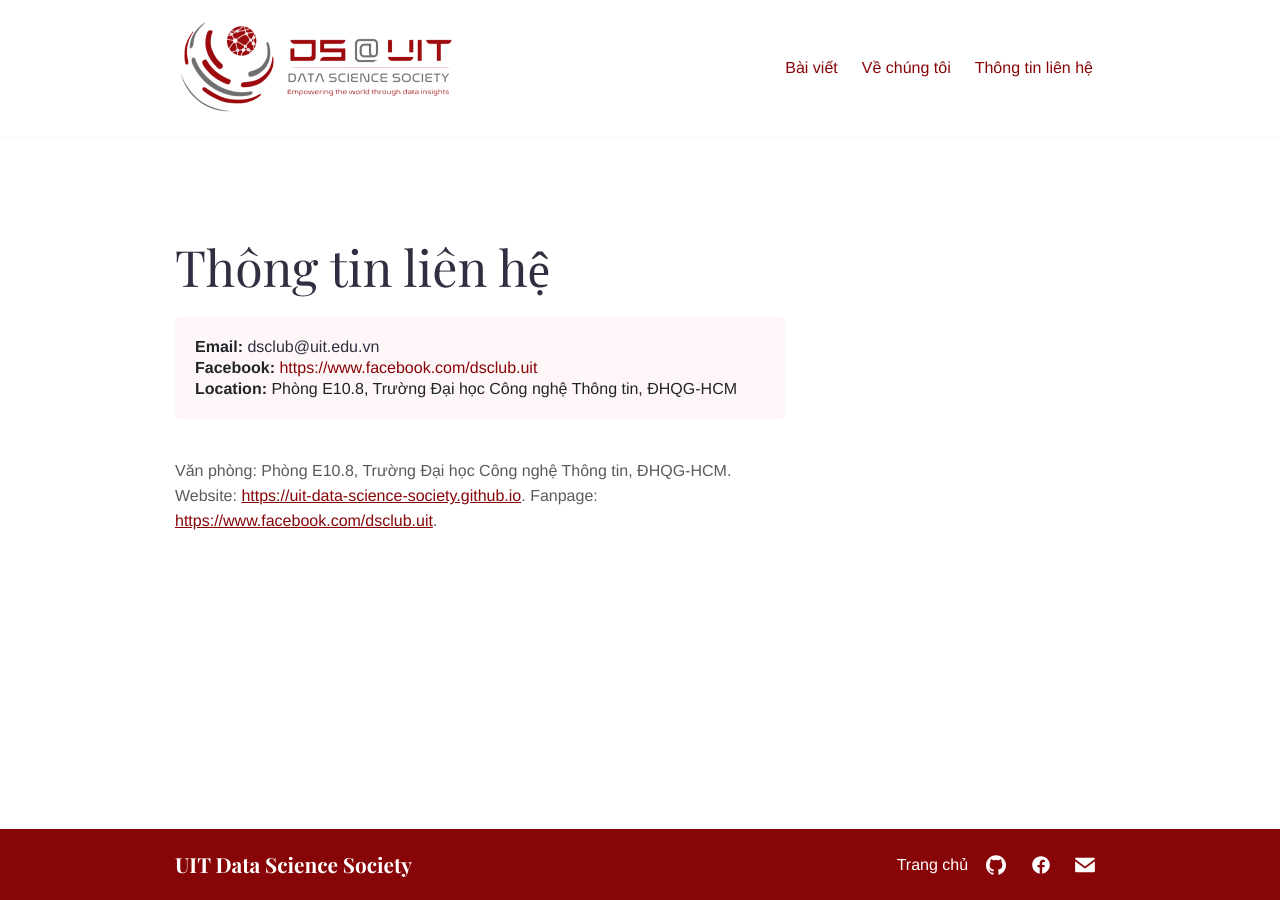
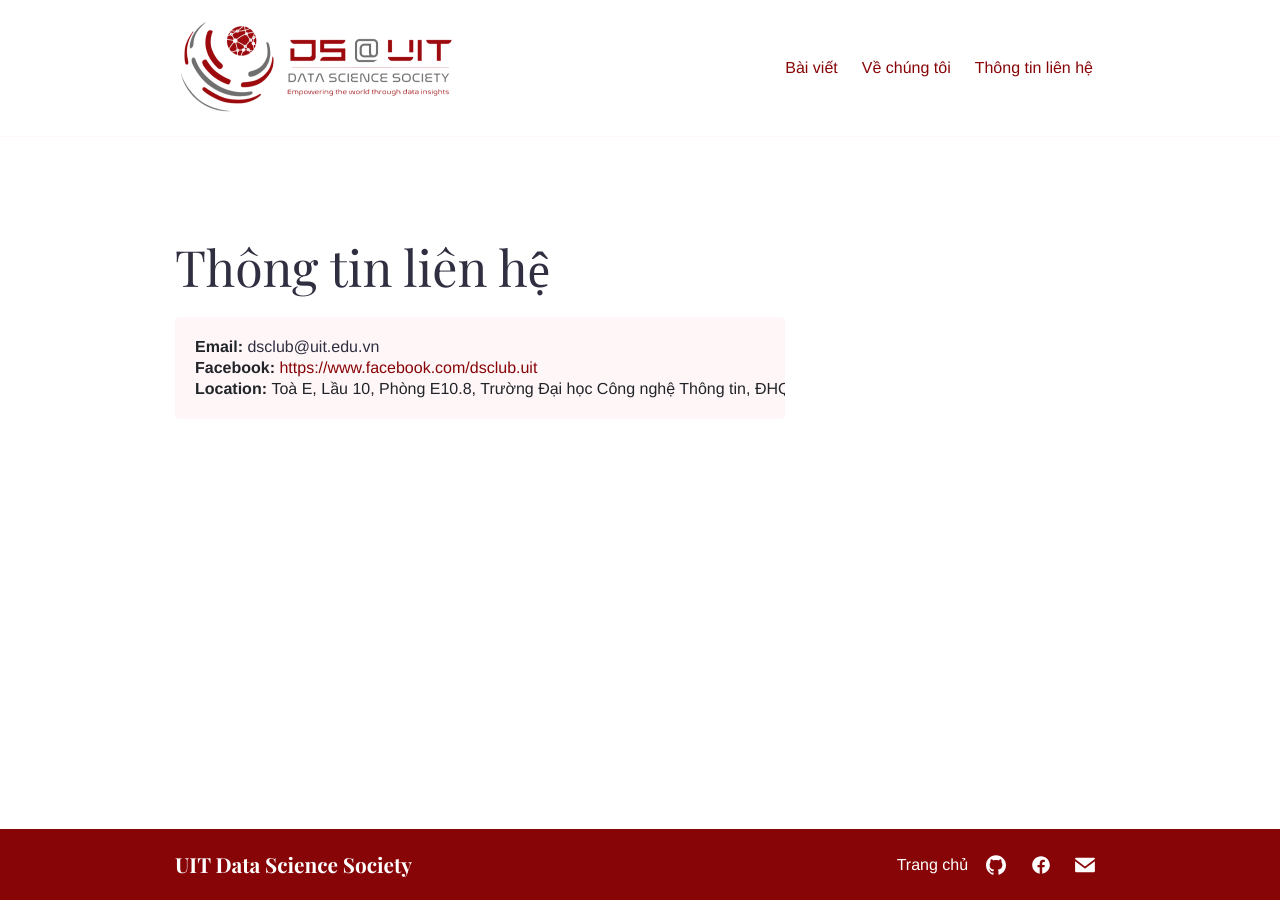
Before and after one commit to uit-data-science-society/uit-data-science-society.github.io, a Jekyll site: the page built from contact.md, in a window 1280 px wide. Built offline with Jekyll 4.4.1, drawn with Linux system fonts in a browser that asks for light colours; nearby versions of some CDN libraries.

Commit message:
refined the call box

```diff
--- a/_data/contact.yml
+++ b/_data/contact.yml
@@ -1,5 +1,4 @@
-location: 'Phòng E10.8, Trường Đại học Công nghệ Thông tin, ĐHQG-HCM'
+location: 'Toà E, Lầu 10, Phòng E10.8, Trường Đại học Công nghệ Thông tin, ĐHQG-HCM'
 email: 'dsclub@uit.edu.vn'
 facebook: 'https://www.facebook.com/dsclub.uit'
-website: 'https://uit-data-science-society.github.io'
 contact_button_link: 'contact'
--- a/_includes/call.html
+++ b/_includes/call.html
@@ -18,7 +18,9 @@
     </div>
     {% endif %}
     {% if site.data.contact.location %}
-    <div class="call-location"> <strong>Location: </strong>
+    <div class="call-location" style="div {
+      white-space:normal;
+    }"> <strong>Location: </strong>
       {{ site.data.contact.location }}
     </div>
     {% endif %}
--- a/contact.md
+++ b/contact.md
@@ -2,8 +2,5 @@
 title: Thông tin liên hệ
 layout: contact
 description: Contact
+show_call_box: true
 ---
-
-Văn phòng: Phòng E10.8, Trường Đại học Công nghệ Thông tin, ĐHQG-HCM.
-Website: [https://uit-data-science-society.github.io](https://uit-data-science-society.github.io).
-Fanpage: [https://www.facebook.com/dsclub.uit](https://www.facebook.com/dsclub.uit).
```
Also changed, not shown: index.md (+2 -2 lines).
